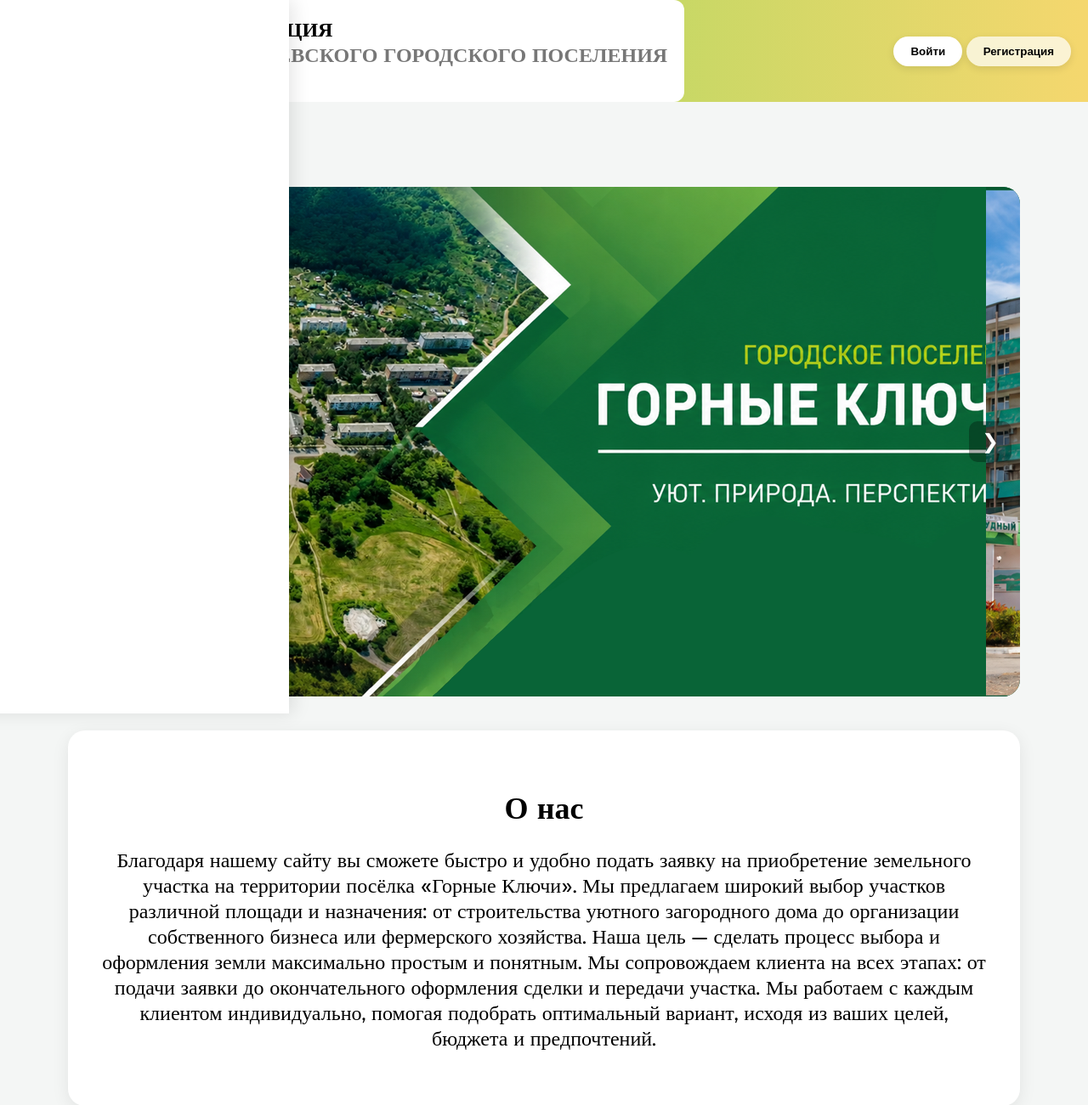
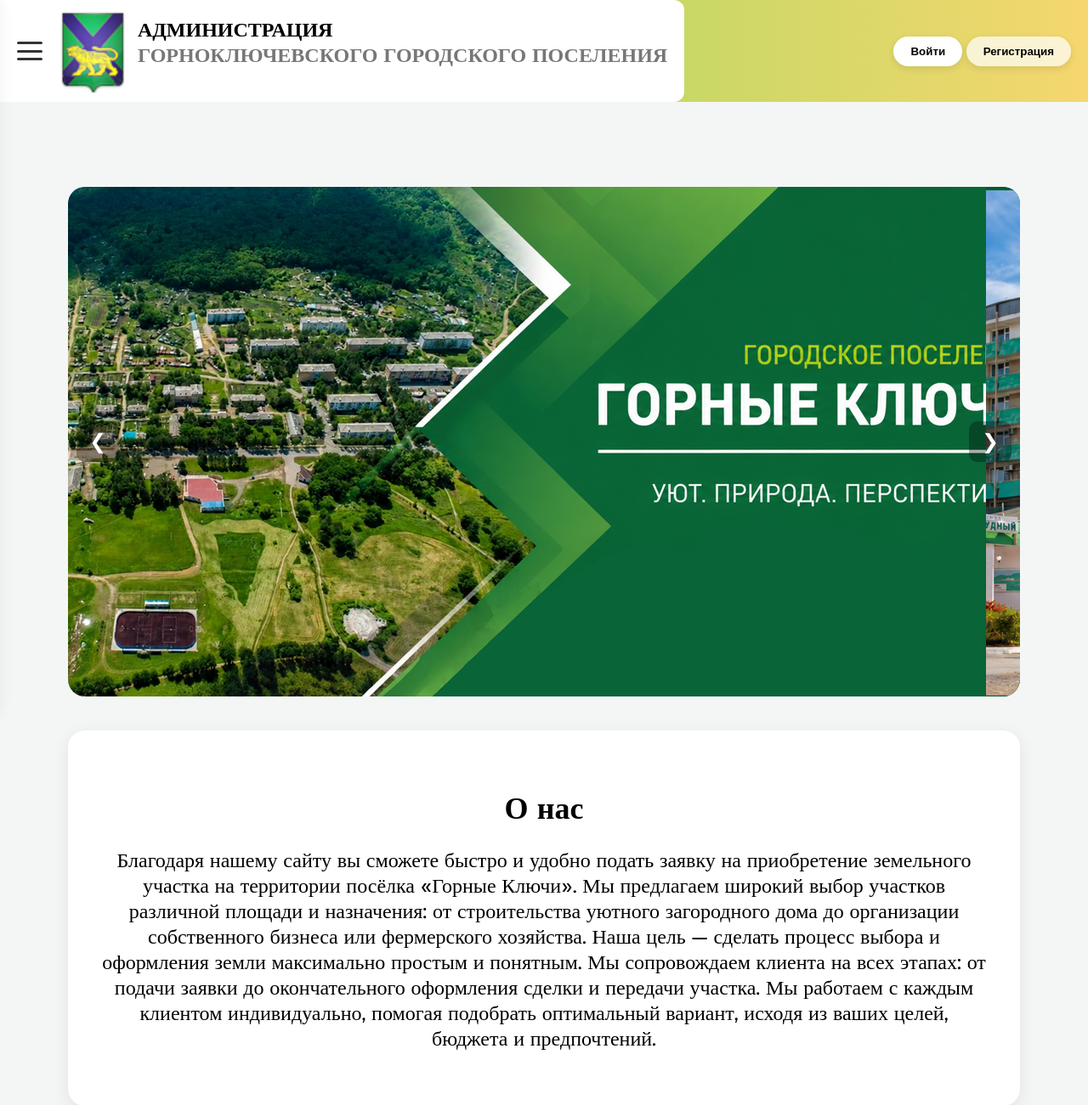
Before and after one commit to anakirohinahida-blip/Earth_site, a Django app: page / in a window 1280 px wide. Shown: the top 1301 px of the page at 85% size. Run offline with Django 5.2, Linux system fonts and the light colour scheme.

Commit message:
checkbox

```diff
--- a/static/portal/css/style.css
+++ b/static/portal/css/style.css
@@ -118,7 +118,7 @@ html {
     position: fixed;
     top: 0;
     left: -300px;
-    width: 600px;
+    width: 250px;
     height: 100%;
     background: white;
     box-shadow: 5px 0 20px rgba(0,0,0,0.1);
```
